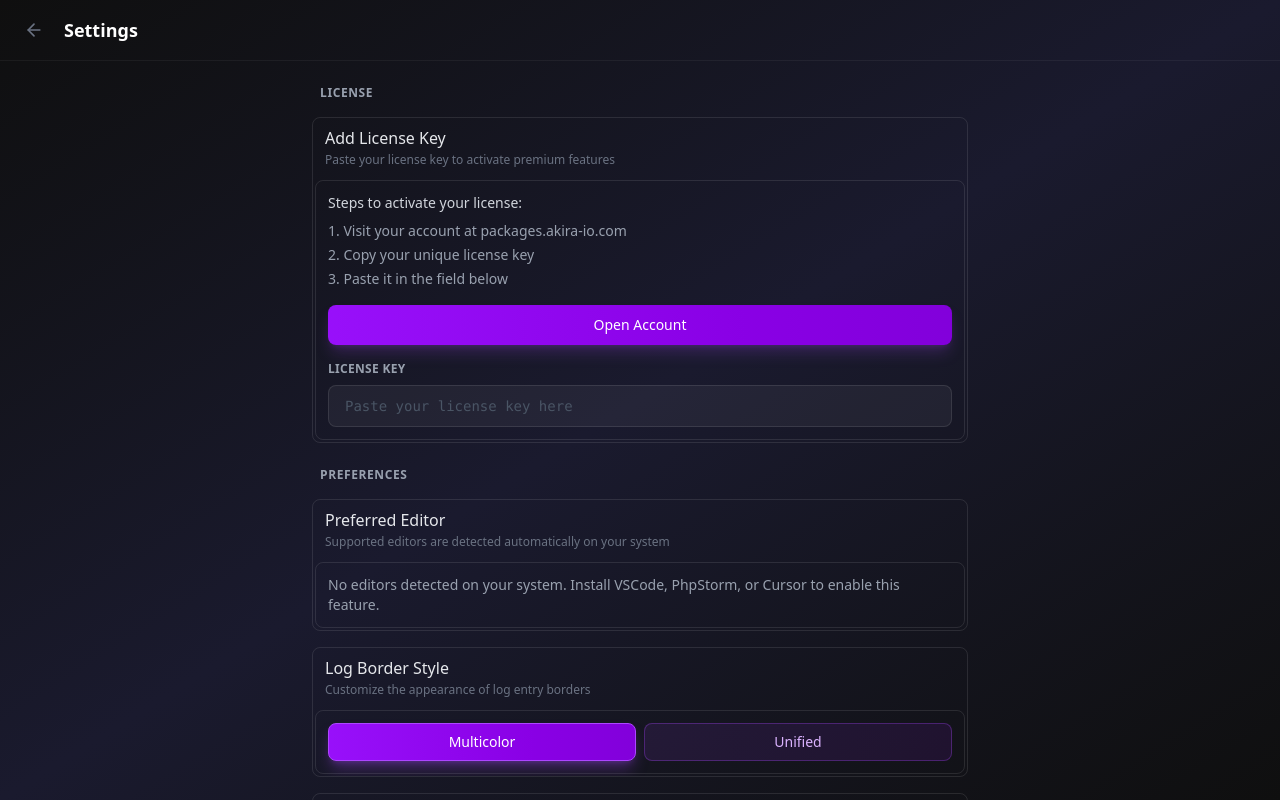
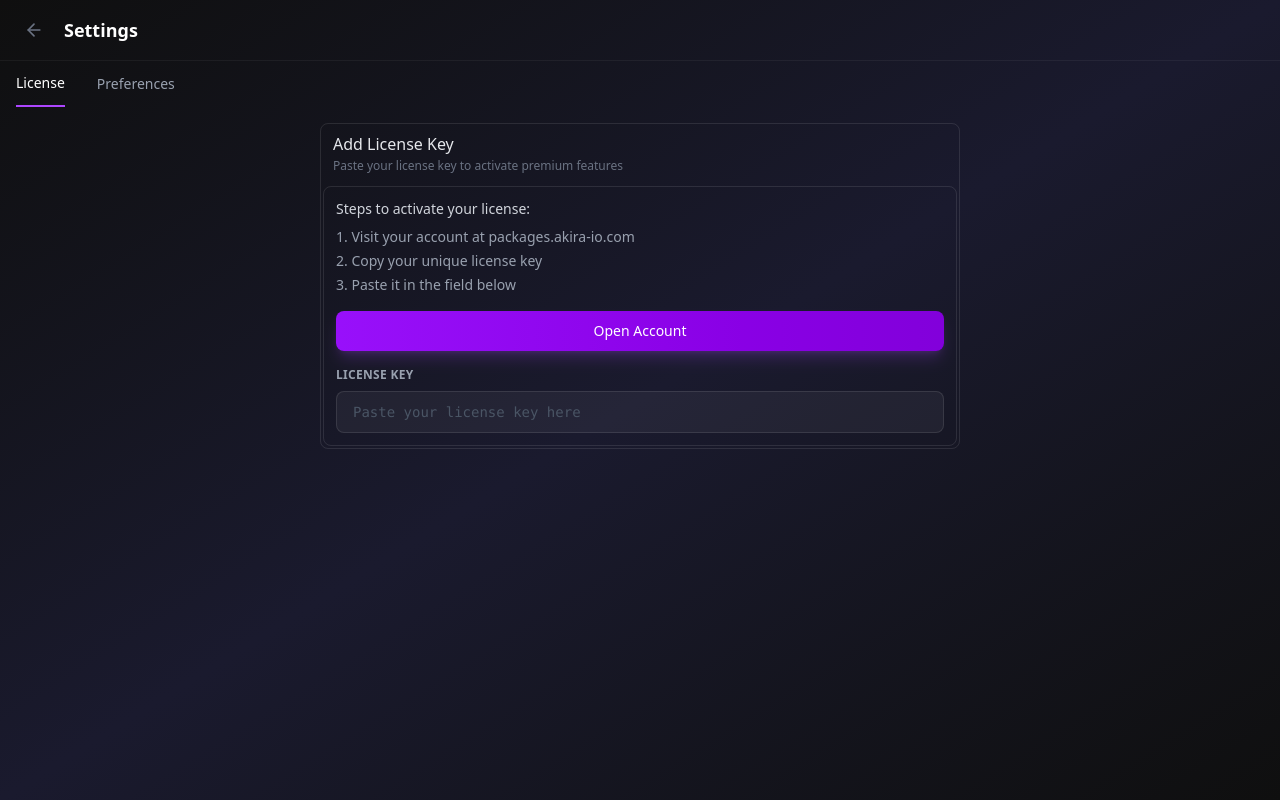
Before and after one commit to akira-foundation/debugger-app, a React (Vite) app: page / in a window 1280 px wide. Both pictures are taken after a click on the button "configure here". Built offline with nearby package versions, Linux system fonts and the light colour scheme.

Commit message:
feat: implement tab navigation for License and Preferences sections in SettingsPage

```diff
--- a/src/components/SettingsPage.tsx
+++ b/src/components/SettingsPage.tsx
@@ -1,5 +1,5 @@
 import { useState, useEffect } from 'react'
-import { ArrowLeft, ChevronDown } from 'lucide-react'
+import { ArrowLeft } from 'lucide-react'
 import { CachedLicenseValidation } from '../types/license'
 import { backendLicenseService } from '../services/backendLicenseService'
 import { getInstalledEditors, getPreferredEditor, savePreferredEditor, EditorInfo } from '../services/editorService'
@@ -26,17 +26,7 @@ export function SettingsPage({ onBack, validation, onValidationRefresh }: Settin
   const [trialStartDate, setTrialStartDate] = useState<Date | null>(null)
   const [installedEditors, setInstalledEditors] = useState<EditorInfo[]>([])
   const [preferredEditorId, setPreferredEditorId] = useState<string>('phpstorm')
-  const [expandedSections, setExpandedSections] = useState<{ [key: string]: boolean }>({
-    license: true,
-    preferences: true,
-  })
-
-  const toggleSection = (section: string) => {
-    setExpandedSections(prev => ({
-      ...prev,
-      [section]: !prev[section],
-    }))
-  }
+  const [activeTab, setActiveTab] = useState<'license' | 'preferences'>('license')
 
   useEffect(() => {
     const loadTrialInfo = async () => {
@@ -116,12 +106,34 @@ export function SettingsPage({ onBack, validation, onValidationRefresh }: Settin
         <h1 className="text-lg font-bold">Settings</h1>
       </div>
 
-      {/* Content - Single Column Layout */}
-      <div className="flex-1 overflow-auto  h-screen  ">
-        <div className="max-w-2xl space-y-6 p-2 mx-auto ">
-          {/* License Section */}
-          <div className="space-y-4 mt-4">
-            <div className="text-xs font-bold text-gray-400 uppercase tracking-wider px-2">License</div>
+      {/* Tabs */}
+      <div className="flex gap-8 px-4 py-3 border-white/10 flex-shrink-0">
+        <button
+          onClick={() => setActiveTab('license')}
+          className={`text-sm font-medium transition-colors ${
+            activeTab === 'license'
+              ? 'text-white border-b-2 border-purple-500 -mb-3 pb-3'
+              : 'text-gray-400 hover:text-gray-300'
+          }`}
+        >
+          License
+        </button>
+        <button
+          onClick={() => setActiveTab('preferences')}
+          className={`text-sm font-medium transition-colors ${
+            activeTab === 'preferences'
+              ? 'text-white border-b-2 border-purple-500 -mb-3 pb-3'
+              : 'text-gray-400 hover:text-gray-300'
+          }`}
+        >
+          Preferences
+        </button>
+      </div>
+
+      {/* Content */}
+      <div className="flex-1 overflow-auto">
+        <div className="max-w-2xl space-y-4 p-4 mx-auto">
+          {activeTab === 'license' && (
             <div className="space-y-4">
               <TrialSection
                 isTrialActive={isTrialActive}
@@ -138,11 +150,9 @@ export function SettingsPage({ onBack, validation, onValidationRefresh }: Settin
                 onValidationRefresh={onValidationRefresh}
               />
             </div>
-          </div>
+          )}
 
-          {/* Preferences Section */}
-          <div className="space-y-4">
-            <div className="text-xs font-bold text-gray-400 uppercase tracking-wider px-2">Preferences</div>
+          {activeTab === 'preferences' && (
             <div className="space-y-4">
               <EditorSection
                 installedEditors={installedEditors}
@@ -155,7 +165,7 @@ export function SettingsPage({ onBack, validation, onValidationRefresh }: Settin
 
               <LogDisplaySection />
             </div>
-          </div>
+          )}
         </div>
       </div>
     </div>
```
